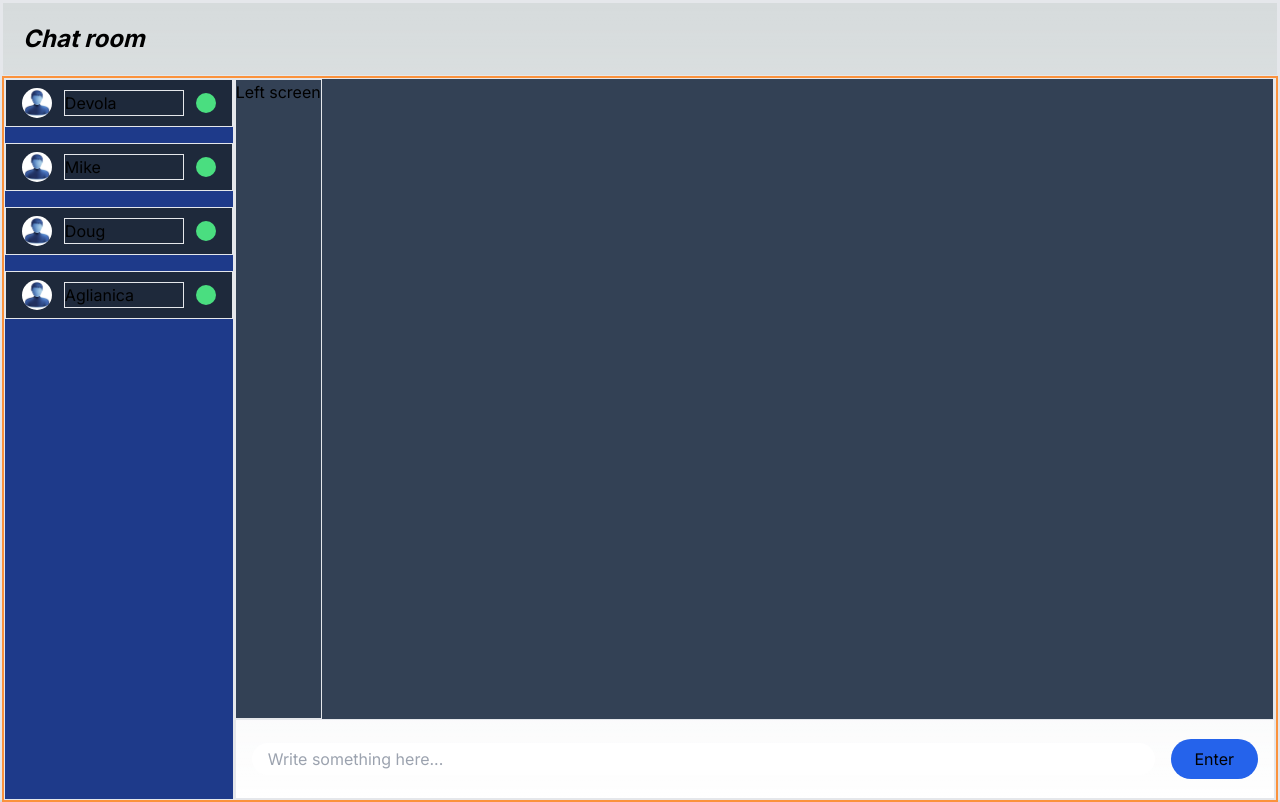
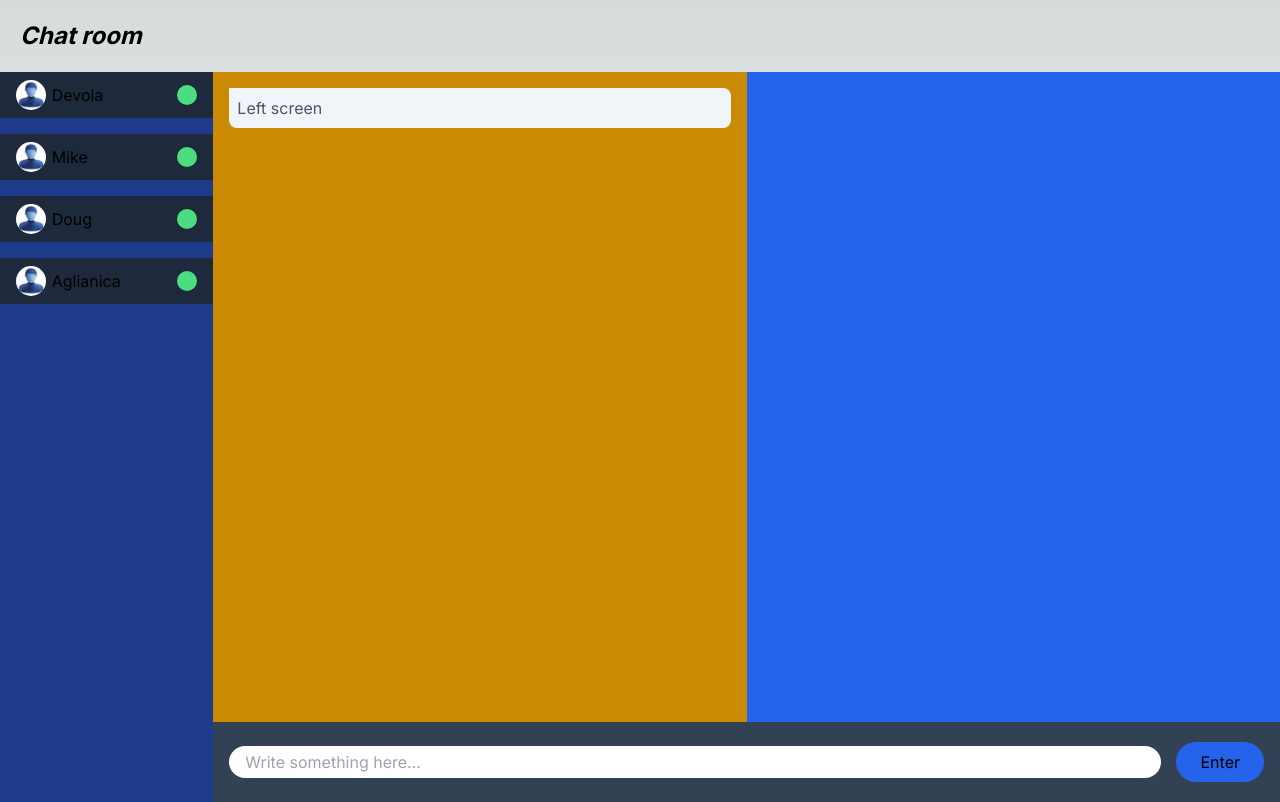
Before and after one commit to TLRKiliann/next-chat, a Next.js app in the folder my-app/: page /chatroom in a window 1280 px wide. Built offline with nearby package versions, Linux system fonts and the light colour scheme.

Commit message:
ui improved

```diff
--- a/my-app/app/chatroom/page.tsx
+++ b/my-app/app/chatroom/page.tsx
@@ -19,27 +19,28 @@ export default function ChatRoom() {
 
     const handleClick = () => {
         setAllStr((prevState) => [...prevState, inputStr]);
+        setInputStr("");
     }
 
     return (
-        <div className='h-screen border-2'>
+        <div className='h-screen'>
 
-            <h1 className='text-2xl italic font-bold p-[20px] border'>
+            <h1 className='text-2xl italic font-bold p-[20px]'>
                 Chat room
             </h1>
 
-            <div className='flex w-full h-[calc(100%-70px)] border-2 border-orange-400'>
+            <div className='flex w-full h-[calc(100%-70px)]'>
 
-                <div className='flex flex-col w-[280px] bg-blue-900 border'>
+                <div className='flex flex-col w-[20%] bg-blue-900'>
 
                     {users.map((user: UsersProps) => (
                         user.onLine ? (
                             <div key={user.id}
-                                className='flex items-center justify-between bg-slate-800 mb-4 px-4 py-2 border'>
+                                className='flex items-center justify-between bg-slate-800 mb-4 px-4 py-2'>
                                 <Image src={user.img} width={30} height={30} alt={user.username}
                                     className='flex w-[30px] h-[30px] object-cover rounded-full'
                                 />
-                                <p className='w-[120px] border'>{user.username}</p>
+                                <p className='w-[120px]'>{user.username}</p>
                                 {/* <p className='w-[50px] border'>{user.email}</p> */}
                                 {user.onLine === true
                                     ? <span className='w-[20px] h-[20px] bg-green-400 rounded-full'></span>
@@ -52,30 +53,36 @@ export default function ChatRoom() {
                 </div>
 
 
-                <div className='w-full border'>
+                <div className='w-full'>
 
                     <div className='flex justify-between bg-slate-700 h-[calc(100%-80px)]'>
 
-                        <div className='border'>
+                        <div className='w-full h-full overflow-scroll scroll-smooth bg-yellow-600'>
+                        <p className='text-slate-600 bg-slate-100 m-4 p-2 rounded-tr-lg rounded-bl-lg rounded-br-lg'>
                             Left screen
+                        </p>
                         </div>
 
-                        <div className='border'>
+                        <div className='w-full h-full overflow-scroll scroll-smooth bg-blue-600'>
                             {allStr.map((a: string) => (
-                                <p>{a}</p>
+                                <p className='text-slate-600 bg-slate-100 m-4 p-2 rounded-tl-lg rounded-tr-lg rounded-bl-lg'>
+                                    {a}
+                                </p>
                             ))}
                         </div>
 
                     </div>
 
-                    <div className='flex items-center justify-center h-[80px] border'>
+
+
+                    <div className='absolute flex items-center justify-between w-5/6 h-[80px] bg-slate-700 z-10 px-4'>
 
                         <input type="text" value={inputStr} onChange={handleChange}
                             placeholder="Write something here..."
-                            className='w-full text-slate-800 mx-4 px-4 py-1 rounded-full'
+                            className='w-[90%] text-slate-800 px-4 py-1 rounded-full'
                         />
 
-                        <button type="button" onClick={handleClick} className='btn-primary mr-4'>
+                        <button type="button" onClick={handleClick} className='btn-primary'>
                             Enter
                         </button>
 
```
